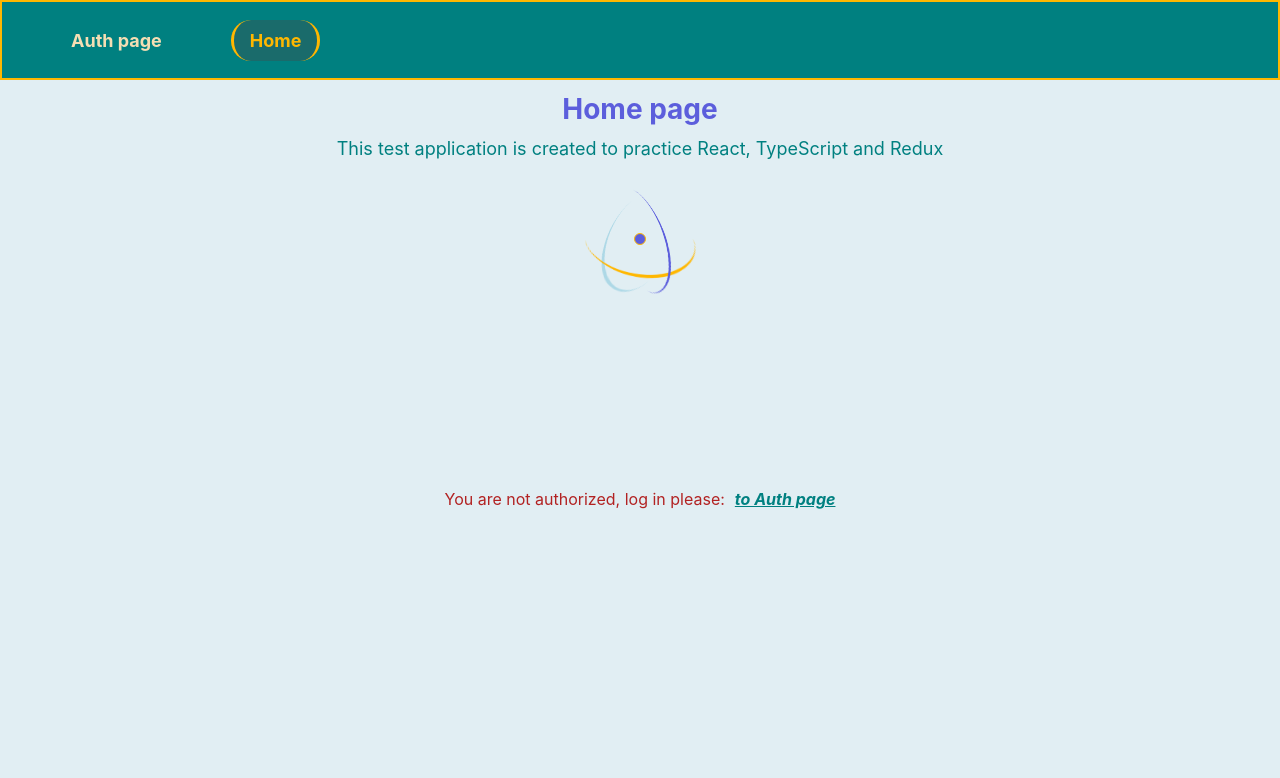
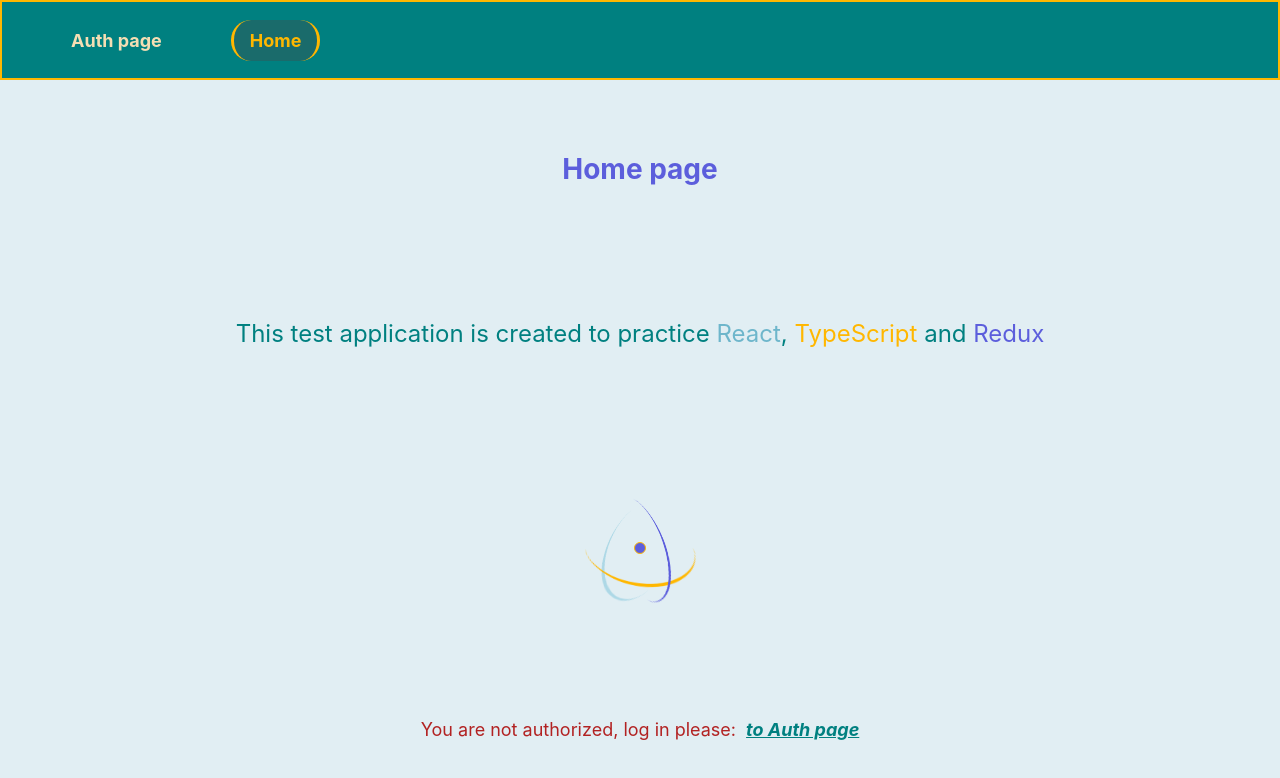
Before and after one commit to vladyslav-harkusha/react-vite_test-project, a React (Vite) app: page / in a window 1280 px wide. Shown: the top 778 px of the page. Built offline with nearby package versions, Linux system fonts and the light colour scheme.

Commit message:
add some styles

```diff
--- a/src/components/UI/main-button/MainButton.scss
+++ b/src/components/UI/main-button/MainButton.scss
@@ -7,4 +7,11 @@
     border: 2px solid wheat;
     border-radius: 10px;
     cursor: pointer;
+    transition: 0.3s;
+
+    &:hover {
+        border-color: #ffb700;
+        background-color: teal;
+        color: #ffb700;
+    }
 }
--- a/src/pages/home-page/HomePage.scss
+++ b/src/pages/home-page/HomePage.scss
@@ -1,8 +1,9 @@
 .home-page {
+    height: 90vh;
     display: flex;
     flex-direction: column;
     align-items: center;
-    justify-content: center;
+    justify-content: space-around;
 
     .home-page-title {
         text-align: center;
@@ -12,14 +13,26 @@
     }
     .home-page-text {
         color: teal;
-        font-size: 18px;
+        font-size: 24px;
         margin-bottom: 30px;
+
+        span:first-child {
+            color: #6eb6cb;
+        }
+
+        span:nth-child(2) {
+            color: #ffb700;
+        }
+
+        span:last-child {
+            color: #5C5EDC;
+        }
     }
     .need-to-login {
-        margin-top: 200px;
         display: flex;
         gap: 10px;
         color: firebrick;
+        font-size: 18px;
 
         .link {
             color: teal;
--- a/src/pages/home-page/HomePage.tsx
+++ b/src/pages/home-page/HomePage.tsx
@@ -11,7 +11,9 @@ export const HomePage:FC = () => {
     return (
         <div className='home-page'>
             <h2 className='home-page-title'>Home page</h2>
-            <p className='home-page-text'>This test application is created to practice React, TypeScript and Redux</p>
+            <p className='home-page-text'>
+                This test application is created to practice <span>React</span>, <span>TypeScript</span> and <span>Redux</span>
+            </p>
             <Loader />
 
             {!authUser &&
--- a/src/pages/users-page/UsersPage.tsx
+++ b/src/pages/users-page/UsersPage.tsx
@@ -2,6 +2,8 @@ import {FC} from "react";
 import './UsersPage.scss';
 import {UsersList} from "../../components/users-list/UsersList.tsx";
 import {Pagination} from "../../components/pagination/Pagination.tsx";
+import {SearchComponent} from "../../components/search-omponent/SearchComponent.tsx";
+import {urlEndpoints} from "../../router/constans/urlEndpoints.ts";
 
 export const UsersPage: FC = () => {
     const totalUsersCount = 208;
@@ -9,6 +11,7 @@ export const UsersPage: FC = () => {
     return (
         <div className='users-page'>
             <h2 className='users-page-title'>Users list</h2>
+            <SearchComponent urlEndpoint={urlEndpoints.allUsers} />
             <UsersList />
             <Pagination totalItems={totalUsersCount} />
         </div>
```
